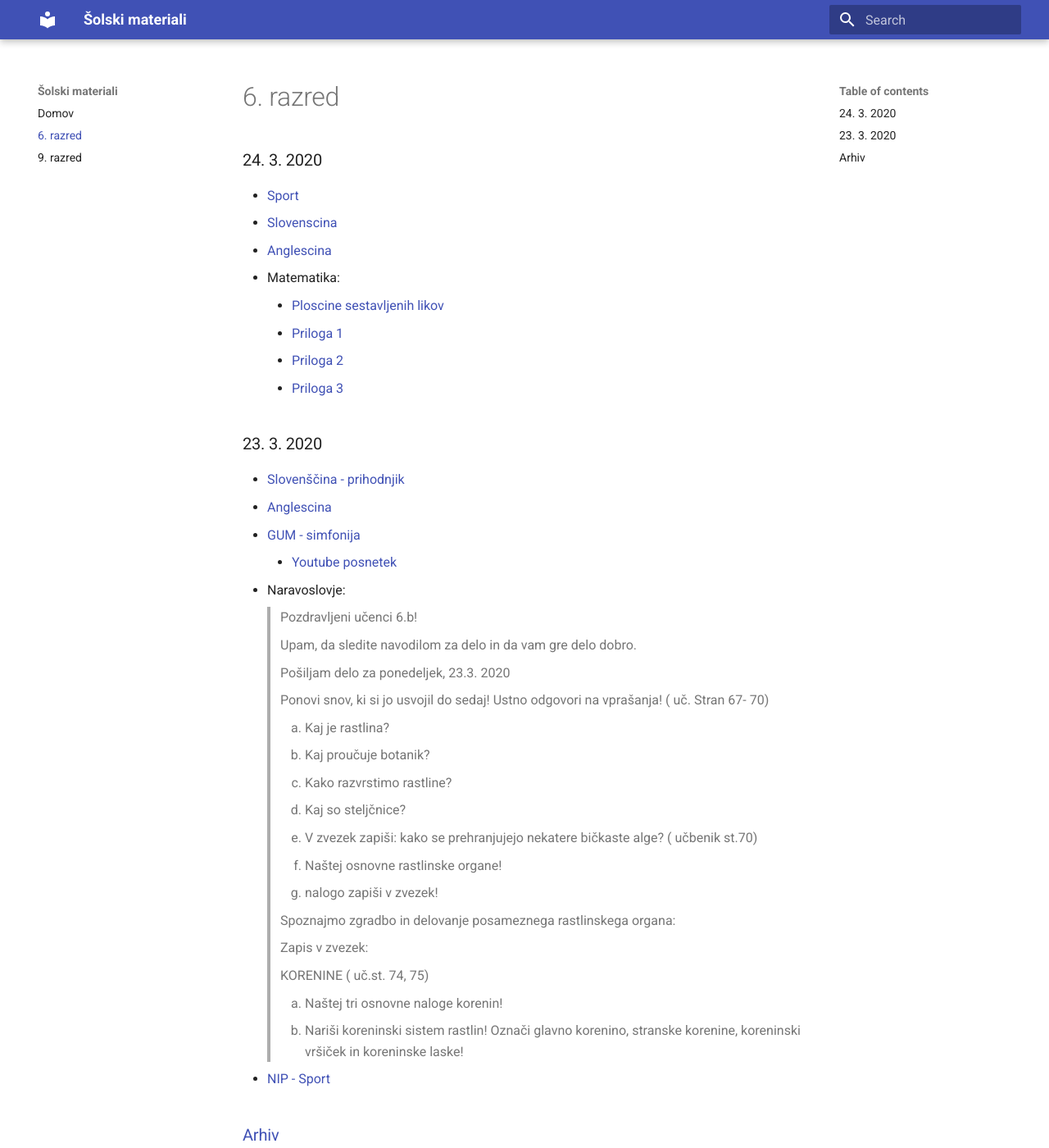
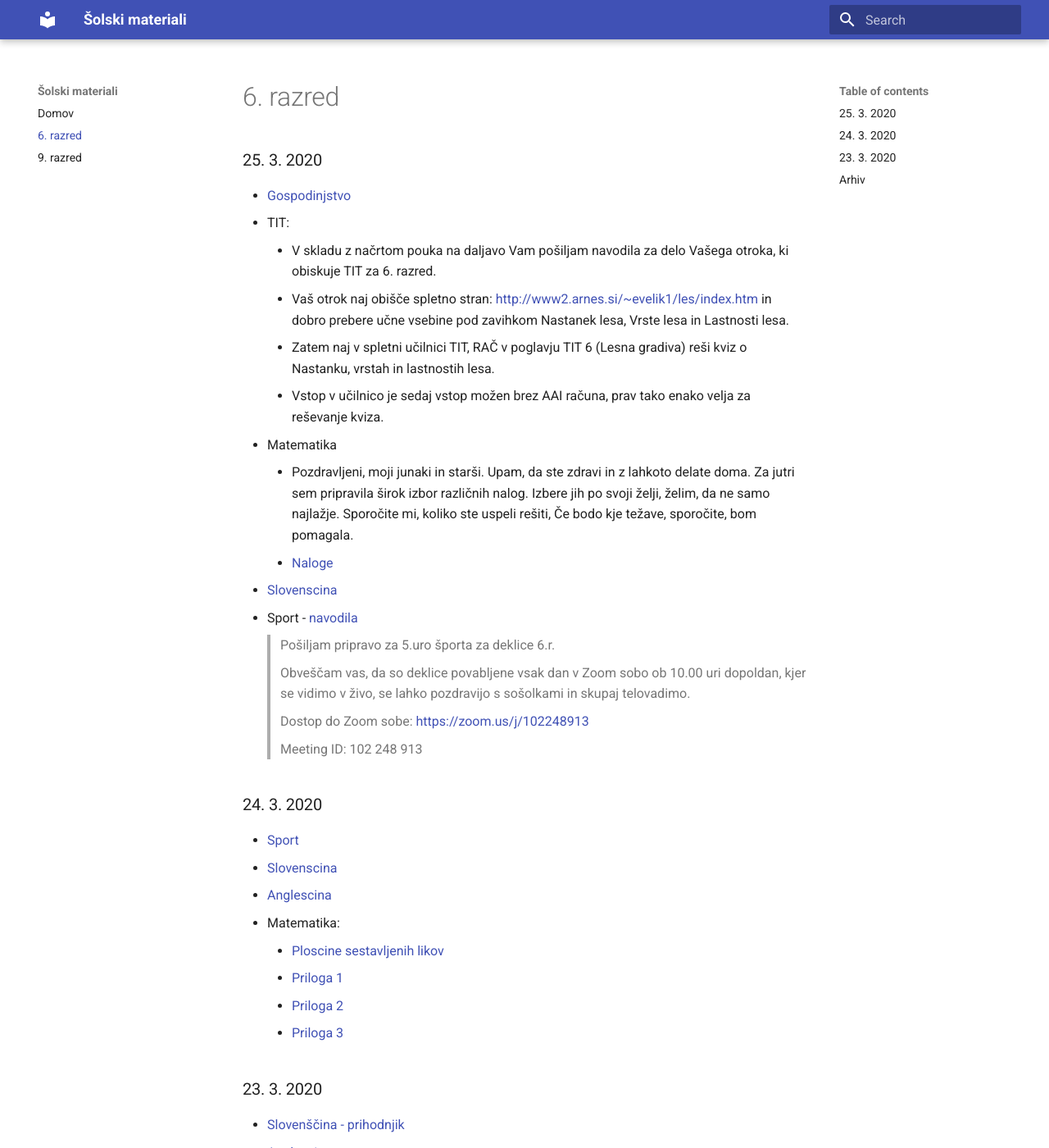
Before and after one commit to skyflyer/solski-materiali, an MkDocs documentation site: the page built from docs/6razred/index.md, in a window 1280 px wide and 1400 px high. Shown: the whole window at 82% size. Built offline with MkDocs 1.6.1 and Material for MkDocs 9.7.7, drawn with Linux system fonts in a browser that asks for light colours.

Commit message:
25. 3. 2020 - 6. razred

```diff
--- a/docs/6razred/index.md
+++ b/docs/6razred/index.md
@@ -2,6 +2,31 @@
 title: 6. razred
 summary: ucna snov za 6. razred
 ---
+
+### 25. 3. 2020
+
+* [Gospodinjstvo](gospodinjstvo/2020-03-25-gospodinjstvo.pdf)
+* TIT:
+    * V skladu z načrtom pouka na daljavo Vam pošiljam navodila za delo Vašega otroka, ki obiskuje TIT za 6. razred.
+    * Vaš otrok naj obišče spletno stran: [http://www2.arnes.si/~evelik1/les/index.htm](http://www2.arnes.si/~evelik1/les/index.htm) in dobro prebere učne vsebine pod zavihkom Nastanek lesa, Vrste lesa in Lastnosti lesa.
+    * Zatem naj v spletni učilnici TIT, RAČ v poglavju TIT 6 (Lesna gradiva) reši kviz o Nastanku, vrstah in lastnostih lesa.
+    * Vstop v učilnico je sedaj vstop možen brez AAI računa, prav tako enako velja za reševanje kviza.
+* Matematika
+    * Pozdravljeni,
+moji junaki in starši.
+Upam, da ste zdravi in z lahkoto delate doma. Za jutri sem pripravila širok izbor različnih nalog. Izbere jih po svoji želji, želim, da ne samo najlažje. Sporočite mi, koliko ste uspeli rešiti, Če bodo kje težave, sporočite, bom pomagala.
+    * [Naloge](matematika/2020-03-25-matematika.pdf)
+* [Slovenscina](slovenscina/2020-03-25-slovenscina.pdf)
+* Sport - [navodila](sport/2020-03-25-sport.pdf)
+
+    >Pošiljam pripravo za 5.uro športa za deklice 6.r.
+    >
+    >Obveščam vas, da so deklice povabljene vsak dan v Zoom sobo ob 10.00 uri dopoldan, kjer se vidimo v živo, se lahko pozdravijo s sošolkami in skupaj telovadimo.
+    >
+    >Dostop do Zoom sobe: [https://zoom.us/j/102248913](https://zoom.us/j/102248913)
+    >
+    >Meeting ID: 102 248 913
+
 
 ### 24. 3. 2020
 
```
Also changed, not shown: 7 other files.
